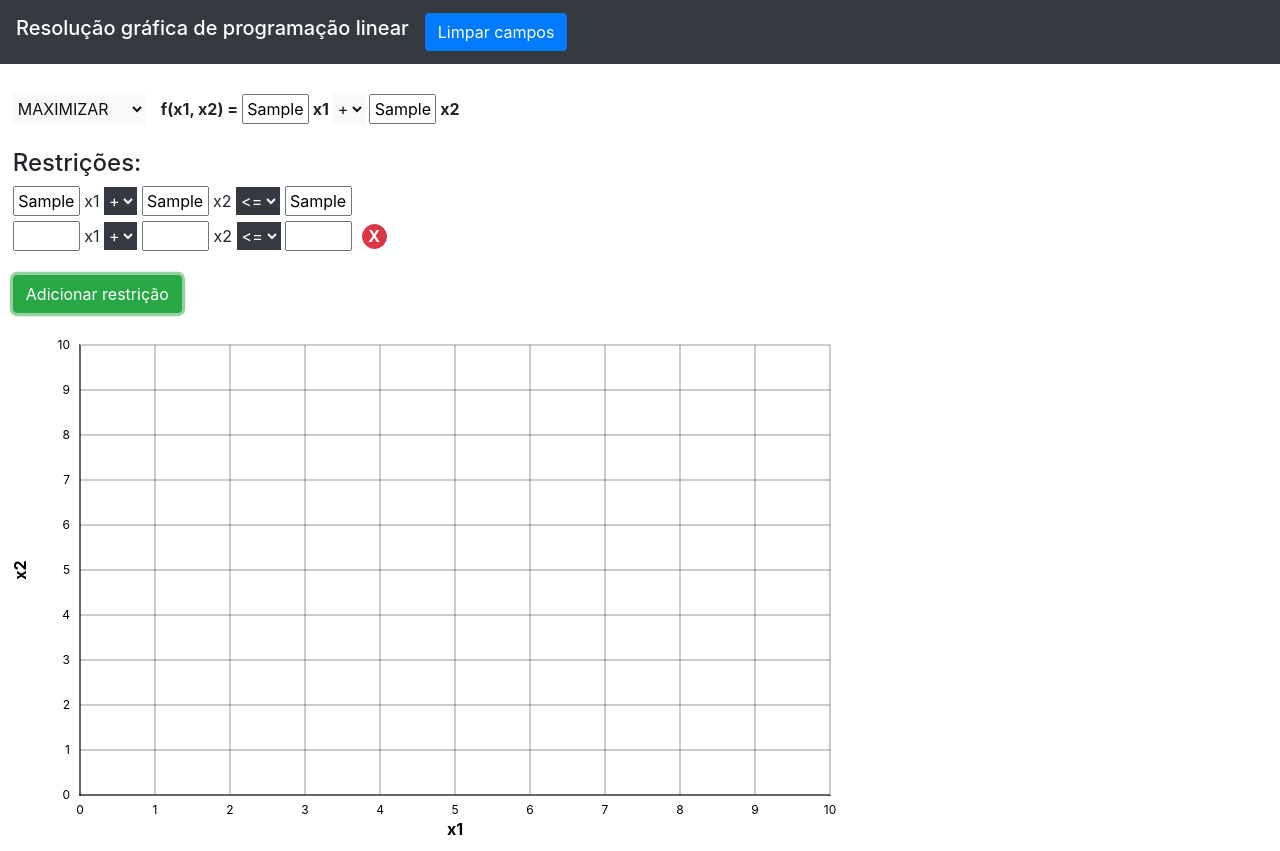
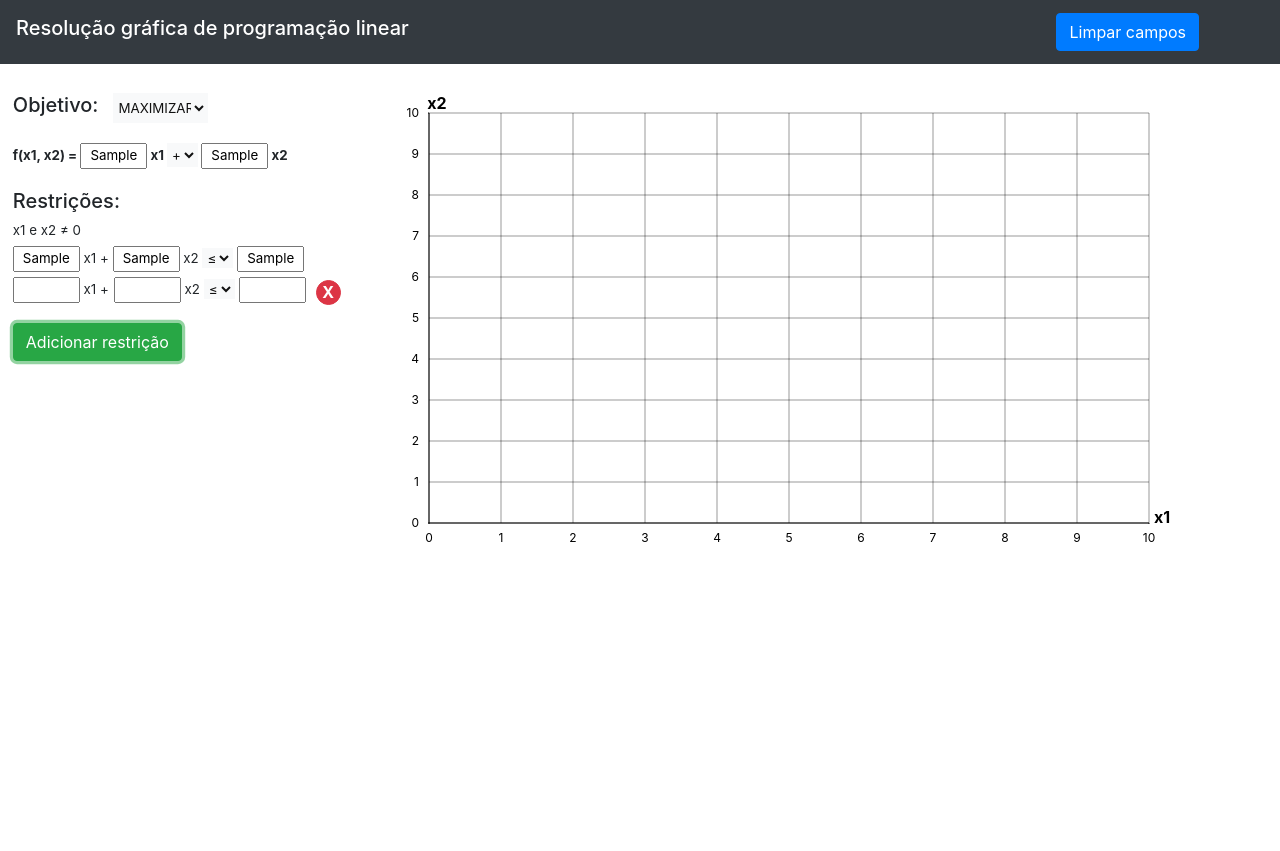
Before and after one commit to fellipegurgel/fellipegurgel.github.io, a plain HTML site: page index.html in a window 1280 px wide. Both pictures are taken after typing "Sample", "Sample", "Sample", "Sample", "Sample" into the empty fields and a click on the button "Adicionar restrição". After the commit the page ends 800 px from the top, so only its background shows below. Drawn offline with nearby package versions, Linux system fonts and the light colour scheme.

Commit message:
design changes and painting area functions and tests

```diff
--- a/index.html
+++ b/index.html
@@ -22,16 +22,18 @@
 
 <body>
     <!-- NAV BAR -->
-    <nav class="navbar navbar-expand-md navbar-dark bg-dark fixed-top">
+    <nav class="navbar navbar-expand-md navbar-dark bg-dark fixed-top jc">
         <h2 class="navbar-brand" href="#">Resolução gráfica de programação linear</h2>
-        <button type="button" class="btn btn-primary">Limpar campos</button>
+        <button type="button" class="btn btn-primary limpar">Limpar campos</button>
     </nav>
 
     <!-- MAIN CONTAINER -->
     <div class="main-container">
+        <div class="user-inputs">
         <b>
             <!-- OBJETIVE -->
-            <div class="btn-group" style="float: left;">
+            <h5 style="float: left;">Objetivo: </h5>
+            <div class="btn-group">
                 <select class="selectpicker btn-light max-min">
                     <option><b>MAXIMIZAR</b></option>
                     <option><b>minimizar</b></option>
@@ -39,34 +41,33 @@
             </div>
 
             <!-- OBJECTVE FUNCTION -->
+            <br><br>
             <div class="objective-function">
                 <a data-toggle="tooltip" data-placement="bottom" title="Função objetivo"> f(x1, x2) </a> = <input id="objective-function-x1" type="text" class="coefficient"> x1
-                <select class="btn-light" style="height: 32px">
+                <select class="btn-light" style="height: 24px">
                     <option>+</option>
                     <option>-</option>
                 </select>
                 <input id="objective-function-x2" type="text" class="coefficient"> x2
             </div>
         </b>
-
         <br>
-
         <!-- RESTRICTIONS -->
-        <h4>Restrições:</h4>
-
+        <h5>Restrições:</h5>
+            <p style="font-weight: normal; margin-bottom: 0">x1 e x2 &ne; 0</p>
         <div id="restrictions-container" class="restrictions">
 
             <!-- RESTRICTION 0 -->
             <div class="restriction" id="restriction0" value = "0" onchange="redefineGraph(this)">
-                <input id="x1-0" type="text" class="coefficient"><a> x1 </a>
-                <select class="btn-dark" name="arithmetic-operator">
-                    <option value="plus">+</option>
-                    <option value="minus">-</option>
-                </select>
+                <input id="x1-0" type="text" class="coefficient"><a> x1 + </a>
+                <!--<select class="btn-dark" name="arithmetic-operator">-->
+                    <!--<option value="plus">+</option>-->
+                    <!--<option value="minus">-</option>-->
+                <!--</select>-->
                 <input id="x2-0" type="text" class="coefficient"><a> x2 </a>
-                <select class="btn-dark comparison-operator">
-                    <option value="less-or-equal"> <= </option>
-                    <option value="greater-or-equal"> >= </option>
+                <select class="btn-light comparison-operator">
+                    <option value="less-or-equal"> &le; </option>
+                    <option value="greater-or-equal"> &ge; </option>
                     <option value="equal"> = </option>
                 </select>
                 <input id="result-0" type="text" class="coefficient">
--- a/resources/css/index.css
+++ b/resources/css/index.css
@@ -8,15 +8,23 @@ body {
 
 div.main-container {
     margin: 1%;
+    font-size: smaller;
+}
+
+div.user-inputs {
+    width: 30%;
+    float: left;
 }
 
 .max-min {
-    width: 133px;
-    height: 32px;
+    width: 95px;
+    height: 30px;
     margin-right: 15px;
+    margin-left: 15px;
 }
 
 .objective-function {
+    /*text-align: center;*/
 }
 
 .coefficient {
@@ -29,7 +37,7 @@ div.main-container {
 }
 
 select.btn-dark {
-    height: 28px;
+    height: 24px;
 }
 
 button.remove-btn {
@@ -44,3 +52,12 @@ button.remove-btn {
     padding: unset;
     font-weight: bold;
 }
+
+button.limpar {
+    float: right;
+    margin-right: 65px;
+}
+
+nav.jc {
+    justify-content: space-between;
+}
--- a/resources/css/resolution-graph.css
+++ b/resources/css/resolution-graph.css
@@ -25,10 +25,16 @@
 }
 
 #graph {
-    margin-left: 10px;
+    /*margin-left: 10px;*/
+    /*float: right;*/
 }
 
 .area {
     fill: #b366ff;
     opacity: 0.3;
 }
+
+.area2 {
+    fill: #ffc018;
+    opacity: 1;
+}
--- a/resources/js/index.js
+++ b/resources/js/index.js
@@ -21,23 +21,23 @@ document.getElementById("add-restriction").onclick = function () {
         x1Input.typeName = 'text';
 
         var x1Label = document.createElement('a');
-        x1Label.innerText = ' x1 ';
+        x1Label.innerText = ' x1 +';
 
-        var operatorSelect = document.createElement('select');
-        operatorSelect.className = 'btn-dark';
-        operatorSelect.name = 'arithmetic-operator';
-        var plus = document.createElement('option');
-        plus.innerText = '+';
-        plus.value = "plus";
-        var minus = document.createElement('option');
-        minus.innerText = '-';
-        minus.value = "minus";
-        operatorSelect.appendChild(plus);
-        operatorSelect.appendChild(minus);
+        // var operatorSelect = document.createElement('select');
+        // operatorSelect.className = 'btn-dark';
+        // operatorSelect.name = 'arithmetic-operator';
+        // var plus = document.createElement('option');
+        // plus.innerText = '+';
+        // plus.value = "plus";
+        // var minus = document.createElement('option');
+        // minus.innerText = '-';
+        // minus.value = "minus";
+        // operatorSelect.appendChild(plus);
+        // operatorSelect.appendChild(minus);
 
         div.appendChild(x1Input);
         div.appendChild(x1Label);
-        div.appendChild(operatorSelect);
+        //div.appendChild(operatorSelect);
 
         var x2Input = document.createElement('input');
         x2Input.id = 'x2-'.concat(restrictionNumber.toString());
@@ -49,15 +49,15 @@ document.getElementById("add-restriction").onclick = function () {
         x2Label.innerText = ' x2 ';
 
         var comparisonOperatorSelect = document.createElement('select');
-        comparisonOperatorSelect.className = 'btn-dark';
+        comparisonOperatorSelect.className = 'btn-light';
         comparisonOperatorSelect.name = "comparison-operator";
 
         var greaterOrEqual = document.createElement('option');
-        greaterOrEqual.innerText = '>=';
+        greaterOrEqual.innerText = '≥';
         greaterOrEqual.value = 'greater-or-equal';
 
         var lessOrEqual = document.createElement('option');
-        lessOrEqual.innerText = '<=';
+        lessOrEqual.innerText = '≤';
         lessOrEqual.value = 'less-or-equal';
 
         var equal = document.createElement('option');
@@ -77,7 +77,7 @@ document.getElementById("add-restriction").onclick = function () {
         var removeButton = document.createElement('button');
         removeButton.className = 'btn btn-danger remove-btn';
         removeButton.setAttribute('onclick', 'removeRestriction("'+restrictionNumber.toString()+'")');
-        removeButton.innerHTML = '<a data-toggle="tooltip" data-placement="right" title="Remover esta restrição"> X </a>';
+        removeButton.innerHTML = '<a data-toggle="tooltip" data-placement="right" title="Remover restrição"> X </a>';
 
         div.appendChild(x2Input);
         div.appendChild(x2Label);
--- a/resources/js/resolution-graph.js
+++ b/resources/js/resolution-graph.js
@@ -4,9 +4,9 @@
 
 /** CONTROL VARIABLES **/
 // SETTING UP GRAPH SIZE
-var margin = {top: 20, right: 100, bottom: 30, left: 70},
-    width = 920 - margin.left - margin.right,
-    height = 500 - margin.top - margin.bottom;
+var margin = {top: 20, right: 90, bottom: 30, left: 40},
+    width = 850 - margin.left - margin.right,
+    height = 460 - margin.top - margin.bottom;
 
 // DEFAULT MAX NUMBERS ON AXIS
 var maxXscale = 10;
@@ -82,27 +82,46 @@ function drawGraph() {
         .attr("class", "x axis")
         .attr("transform", "translate(0," + height + ")")
         .call(xAxis);
-
+    // text label for the x1 axis
     svg.append("text")
         .attr("transform",
-            "translate(" + (width/2) + " ," +
-            (height + margin.top + 20) + ")")
+            "translate(733  , 410)")
         .attr("class", "label")
         .text("x1");
+    // svg.append("text")
+    //     .attr("transform",
+    //         "translate(" + (width/2) + " ," +
+    //         (height + margin.top + 20) + ")")
+    //     .attr("class", "label")
+    //     .text("x1");
 
     // APPENDING THE Y AXIS TO THE GRAPH
     svg.append("g")
         .attr("class", "y axis")
         .call(yAxis);
-
-    // text label for the y axis
+    // text label for the x2 axis
     svg.append("text")
-        .attr("transform", "rotate(-90)")
+        .attr("transform", "translate(213,20)")
         .attr("y", 0 - margin.left)
         .attr("x",0 - (height / 2))
         .attr("dy", "1em")
         .attr("class", "label")
         .text("x2");
+    // svg.append("text")
+    //     .attr("transform", "rotate(-90)")
+    //     .attr("y", 0 - margin.left)
+    //     .attr("x",0 - (height / 2))
+    //     .attr("dy", "1em")
+    //     .attr("class", "label")
+    //     .text("x2");
+
+    // var teste = [{x: 5, y: 10}, {x: 5, y: 0}, {x: 10, y: 5}];
+    // var teste2 = [{x: 25, y: 15}, {x: 40, y: 15}, {x: 25, y: 0}, {x: 100, y: 0}];
+    //
+    // svg.append("path")
+    //     .datum(teste)
+    //     .attr("class", "area")
+    //     .attr("d", area);
 }
 
 // UPDATES THE SCALE (WHEN THERE ARE CHANGES ON CONSTRAINTS)
@@ -166,12 +185,12 @@ function drawLine(dataset, constraintNumber, svg) {
     // console.log(lineDataset);
 
     // PAINTING THE AREA
-    var teste = [{x: 35, y: 25}, {x: 35, y: 0}, {x: 50, y: 25}];
-    var teste2 = [{x: 25, y: 15}, {x: 40, y: 15}, {x: 25, y: 0}, {x: 100, y: 0}];
-    svg.append("path")
-        .datum(lineDataset)
-        .attr("class", "area")
-        .attr("d", area);
+    // var teste = [{x: 35, y: 25}, {x: 35, y: 0}, {x: 50, y: 25}];
+    // var teste2 = [{x: 25, y: 15}, {x: 40, y: 15}, {x: 25, y: 0}, {x: 100, y: 0}];
+    // svg.append("path")
+    //     .datum(lineDataset)
+    //     .attr("class", "area")
+    //     .attr("d", area);
 
 }
 
@@ -262,7 +281,7 @@ function redefineGraph(constraint) {
     linesArray[constraintNumber] = lineDataset;
 
     // ADDING THE NEW CONSTRAINT TO THE ARRAY OF CONSTRAINTS
-    constraintsArray.push(JSON.parse(JSON.stringify(constraintObject)));
+    addingToConstraintsArray(constraintObject);
 
     // DRAWING THE WHOLE GRAPH AREA AGAIN WITH UPDATED SCALES
     drawGraph();
@@ -278,8 +297,8 @@ function redefineGraph(constraint) {
     // PLOTTING THE INTERSECTION POINTS BASED ON NEW SCALE
     plotIntersectionPoints(d3.select('#graph-child'));
 
-    console.log("intersection points: ")
-    console.log(intersectionPointsArray);
+    // console.log("intersection points: ");
+    // console.log(intersectionPointsArray);
 }
 
 // BASED ON THE CONSTRAINTS EQUATIONS, FIND ALL THE INTERSECTION POINTS, IF EXISTS
@@ -381,6 +400,18 @@ function plotIntersectionPoints(svg){
         .attr("cy", function(d) { return yScale(d.y); })
 }
 
+function addingToConstraintsArray(constraintObject){
+
+    for(var index in constraintsArray){
+        if(parseInt(constraintsArray[index].number) === constraintObject.number) {
+            constraintsArray[index] = JSON.parse(JSON.stringify(constraintObject));
+            return;
+        }
+    }
+
+    constraintsArray.push(JSON.parse(JSON.stringify(constraintObject)));
+}
+
 // TODO: RENAME IT TO REMOVE CONSTRAINT
 // REMOVES A LINE FROM THE GRAPH AREA
 function removeLine(constraintNumber){
```
